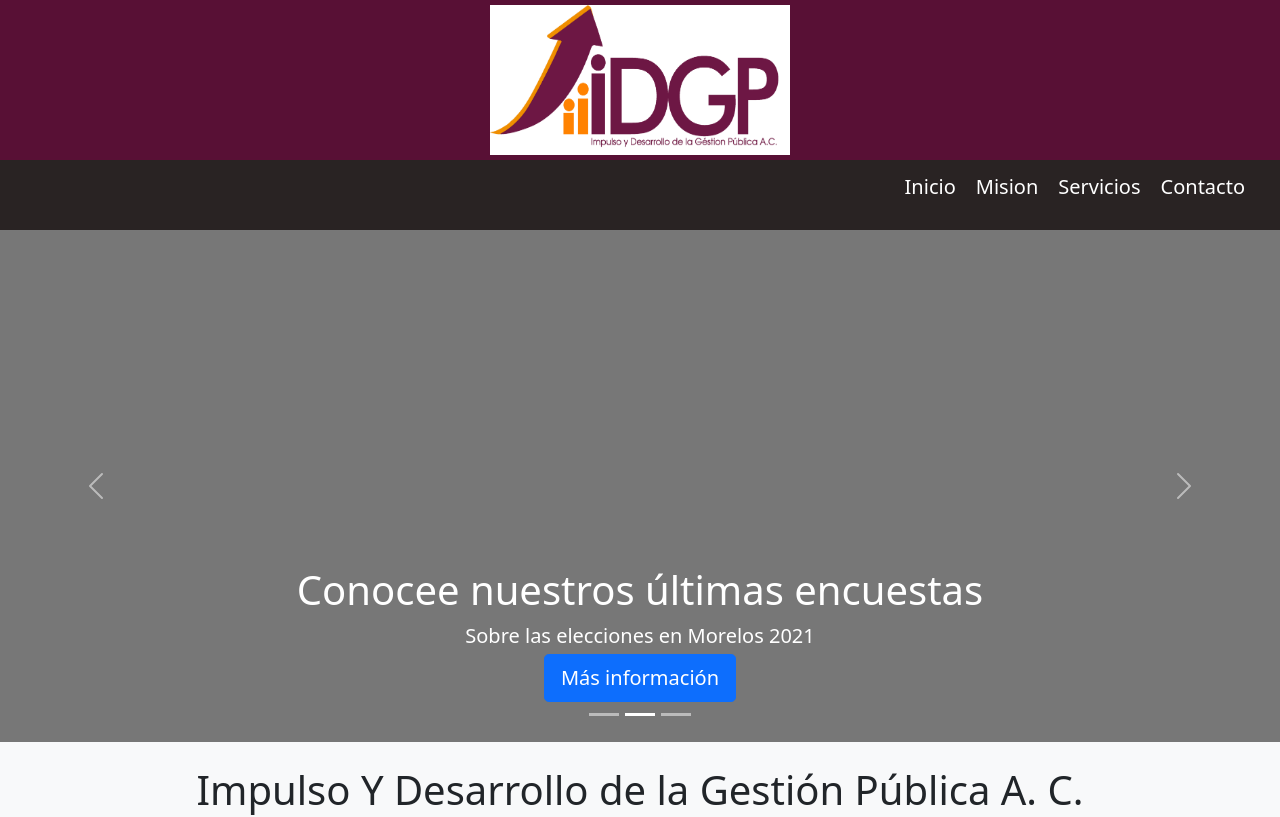
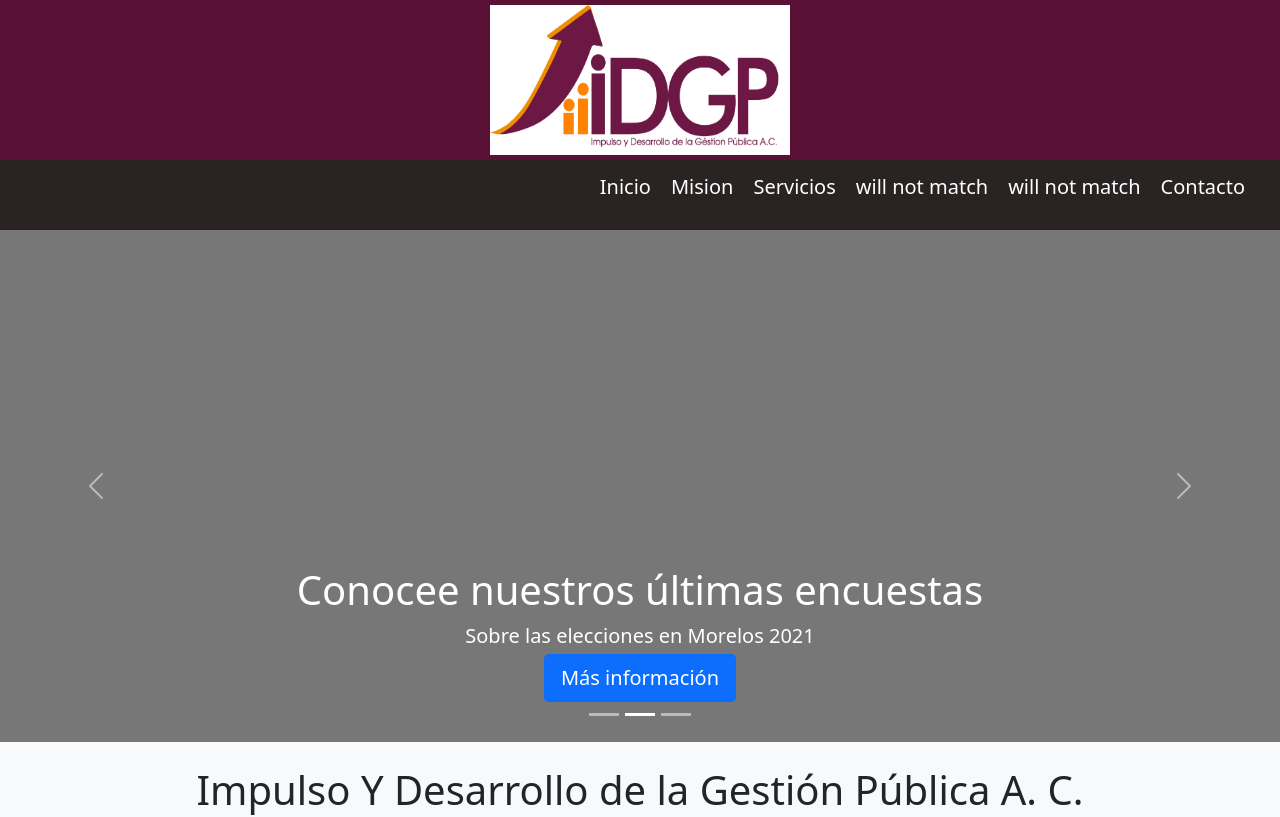
Before and after one commit to diegormzgro/idgp, a React (Create React App) app: page / in a window 1280 px wide. Shown: the top 817 px of the page. Built offline with nearby package versions, Linux system fonts and the light colour scheme.

Commit message:
build test

```diff
--- a/src/App.js
+++ b/src/App.js
@@ -23,8 +23,8 @@ function App() {
     <Router>
       <div className="App">
 
+        <Navbar />
 
-        <Navbar />
         <div className="content">
           <Switch>
             <Route exact path="/">
@@ -36,11 +36,13 @@ function App() {
             <Route exact path="/servicios">
               <Servicios/>
             </Route>
-
+            <Route exact path="/publicaciones">
+              <Publicaciones/>
+            </Route>
             <Route exact path="/contacto">
               <Contacto/>
             </Route>
-            <Route path="/*">
+            <Route path='*'>
               <Inicio/>
             </Route>
           </Switch>
--- a/src/components/Navbar.js
+++ b/src/components/Navbar.js
@@ -8,7 +8,7 @@ import {FaBars, FaTimes, FaWindowClose} from 'react-icons/fa';
 function Navbar() {
 
     const [cliked, setcliked] = useState(false);
-    const [isMobile, setisMobile] = useState(false);
+
     return (
         <>
         <Logo/>
@@ -25,7 +25,8 @@ function Navbar() {
                 <Link to="/">Inicio</Link>
                 <Link to="/mision" >Mision</Link>
                 <Link to="/servicios" >Servicios</Link>
-                {/*<Link to="/publicaciones" >Publicaciones</Link>  */}
+                <Link to="/will-not-match" >will not match</Link>
+                <Link to="/also-will-not-match" >will not match</Link>
                 <Link to="/contacto" >Contacto</Link>
             </ul>
         </nav>
```
Also changed, not shown: 6 other files (tests, documents, lock files or other folders).
